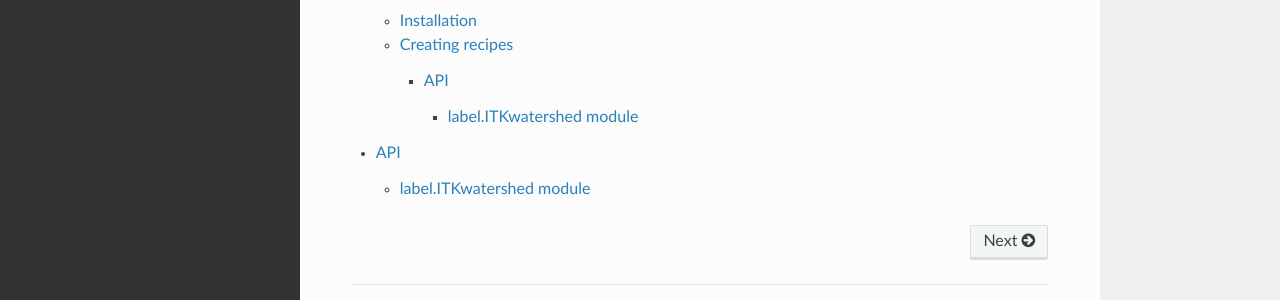
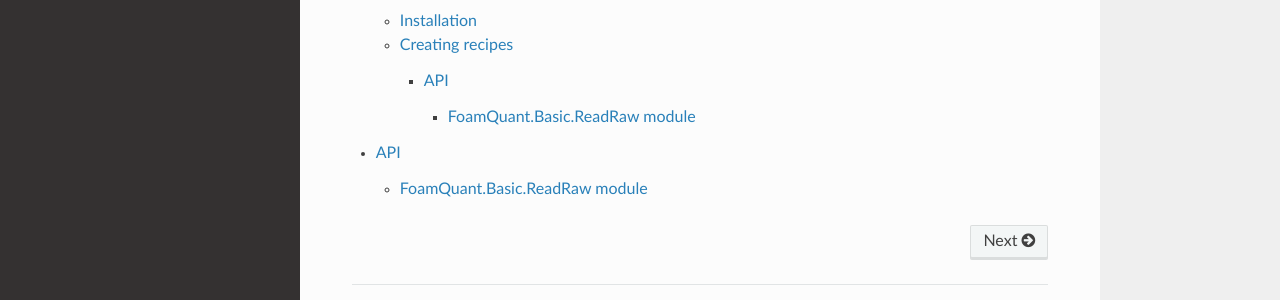
Before and after one commit to floschott/foamquant, a Sphinx documentation site: the page built from docs/source/index.rst, in a window 1280 px wide and 900 px high, scrolled down 3933 px. Shown: the part 510-810 px from the top of the window. Built offline with Sphinx 7.4.7 and the Read the Docs theme 2.0.0, drawn with Linux system fonts in a browser that asks for light colours; pages that are not in the unit, such as notebooks, are missing from menus.

Commit message:
Update api.rst

```diff
--- a/docs/source/api.rst
+++ b/docs/source/api.rst
@@ -1,7 +1,7 @@
 API
 ===
 
-label.ITKwatershed module
+FoamQuant.Basic.ReadRaw module
 -------------------------
 
 .. automodule:: FoamQuant.Basic.ReadRaw
```
